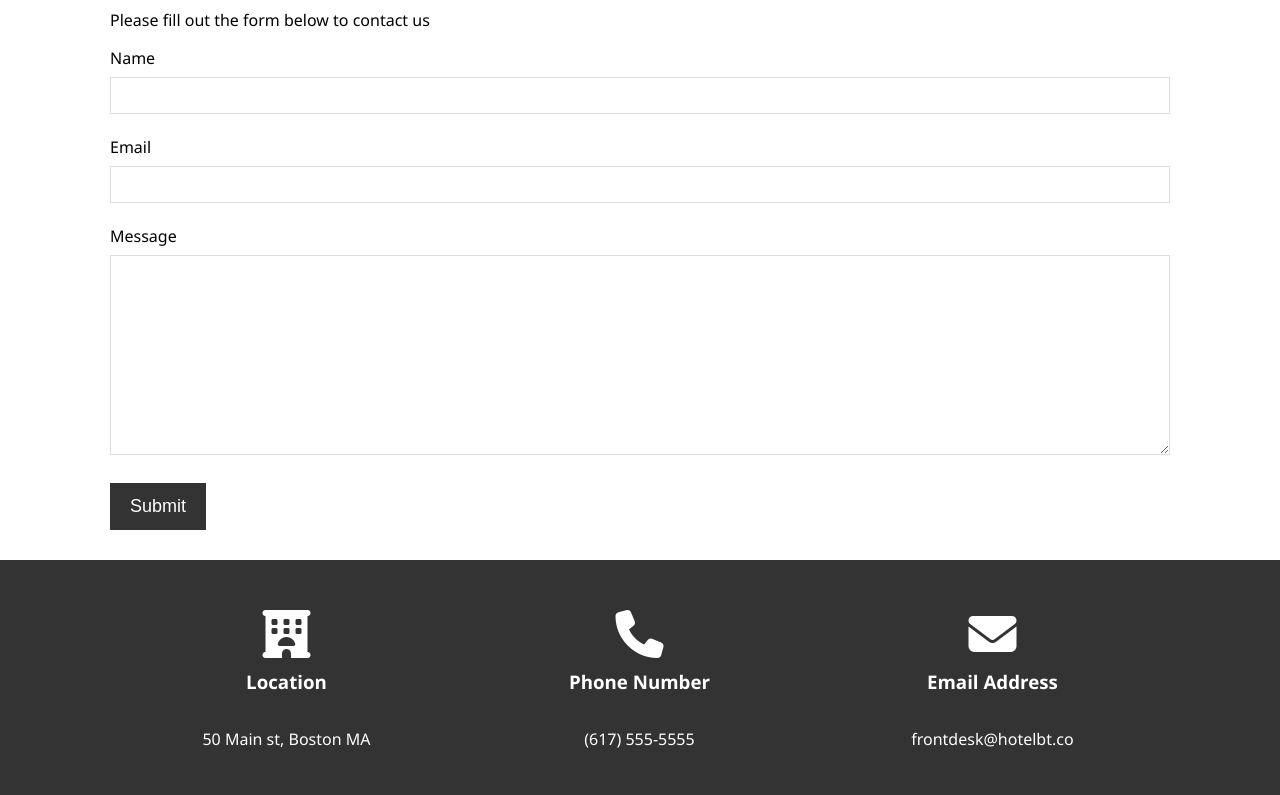
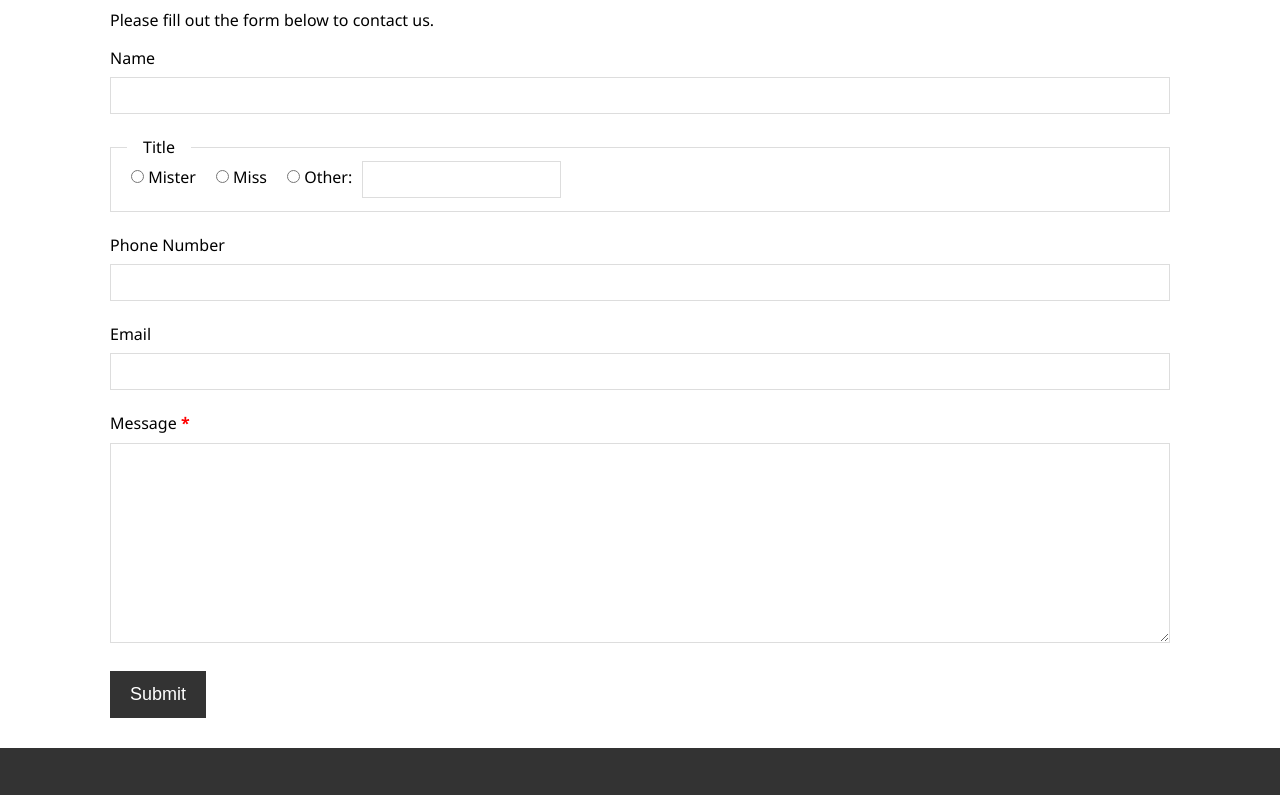
Before and after one commit to Pawper/Hotel-Website---Traversy-HTML---CSS, a plain HTML site: page contact.html in a window 1280 px wide. Shown: the part 147-942 px from the top of the page. Drawn offline with Linux system fonts and the light colour scheme.

Commit message:
A11y/SEO modifications

```diff
--- a/contact.html
+++ b/contact.html
@@ -4,21 +4,21 @@
   <meta charset="UTF-8">
   <meta name="viewport" content="width=device-width, initial-scale=1.0">
   <meta http-equiv="X-UA-Compatible" content="ie=edge">
-  <meta name="description" content="Welcome to the most extraordinary hotel in Boston Massachusetss.">
+  <meta name="description" content="Welcome to the most extraordinary hotel in Boston Massachusets.">
   <meta name="keywords" content="hotel,boston hotel, new england hotel">
   <link rel="stylesheet" href="css/style.css">
   <script src="https://kit.fontawesome.com/edb600a6e3.js" crossorigin="anonymous"></script>
-  <title>Contact • Hotel BT</title>
+  <title>Contact • Hotel BT • Boston, Massachusets, United States of Amereica</title>
 </head>
 <body>
   <header>
     <nav id="navbar">
       <div class="container">
-        <h1 class="logo"><a href="index.html">HBT</a></h1>
+        <h1 class="logo"><a href="index.html"><abbr title="Hotel BT">HBT</abbr></a></h1>
         <ul>
-          <li><a href="index.html">Home</a></li>
-          <li><a href="about.html">About</a></li>
-          <li><a class="current" href="contact.html">Contact</a></li>
+          <li><a href="index.html" title="Home Page">Home</a></li>
+          <li><a href="about.html" title="About Page with Testimonials">About</a></li>
+          <li><a class="current" href="contact.html" title="Contact Page">Contact</a></li>
         </ul>
       </div>
     </nav>
@@ -27,19 +27,47 @@
   <section id="contact-form" class="py-3">
     <div class="container">
       <h1 class="l-heading"><span class="text-primary">Contact</span> Us</h1>
-      <p>Please fill out the form below to contact us</p>
+      <p>Please fill out the form below to contact us.</p>
       <form action="process.php">
         <div class="form-group">
           <label for="name">Name</label>
           <input type="text" name="name" id="name">
         </div>
         <div class="form-group">
+          <fieldset>
+            <legend>Title</legend>
+            <ul>
+                <li>
+                  <label for="title_1">
+                    <input type="radio" id="title_1" name="title" value="M." >
+                    Mister
+                  </label>
+                </li>
+                <li>
+                  <label for="title_2">
+                    <input type="radio" id="title_2" name="title" value="Ms.">
+                    Miss
+                  </label>
+                </li>
+                <li>
+                  <label for="title_3">
+                    <input type="radio" id="title_3" name="title" value="Other">
+                    Other:</label><input type="text" name="otherTitle" id="otherTitle" aria-label="Please enter your title/pronouns." title="Please enter your title and/or pronouns.">
+                </li>
+            </ul>
+          </fieldset>
+        </div>
+        <div class="form-group">
+          <label for="phone">Phone Number</label>
+          <input type="tel" name="phone" id="phone">
+        </div>
+        <div class="form-group">
           <label for="email">Email</label>
           <input type="email" name="email" id="email">
         </div>
         <div class="form-group">
-          <label for="message">Message</label>
-          <textarea name="message" id="message"></textarea>
+          <label for="message">Message <strong><abbr title="required">*</abbr></strong></label>
+          <textarea name="message" id="message" required></textarea>
         </div>
         <button type="submit" class="btn">Submit</button>
       </form>
@@ -47,23 +75,25 @@
   </section>
 
   <section id="contact-info" class="bg-dark">
-    <div class="container">
+    <address class="container">
       <div class="box">
           <i class="fas fa-hotel fa-3x"></i>
           <h3>Location</h3>
-          <p>50 Main st, Boston MA</p>
+          <p>
+            <a href="geo:42.2472826,-70.9949239" target="_blank" title="View Hotel BT on a map.">50 Main Street, Boston <abbr title="Massachusets">MA</abbr></a>
+          </p>
       </div>
       <div class="box">
         <i class="fas fa-phone fa-3x"></i>
         <h3>Phone Number</h3>
-          <p>(617) 555-5555</p>
+        <p><a href="tel:617-555-5555" title="Call Hotel BT">(617) 555-5555</a></p>
       </div>
       <div class="box">
         <i class="fas fa-envelope fa-3x"></i>
         <h3>Email Address</h3>
-          <p>frontdesk@hotelbt.co</p>
+        <p><a href="mailto:frontdesk@hotelbt.co" title="Email Hotel BT">frontdesk@hotelbt.co</a></p>
       </div>
-    </div>
+    </address>
   </section>
 
   <footer id="main-footer">
--- a/css/style.css
+++ b/css/style.css
@@ -14,6 +14,11 @@
 a {
   color: #333;
   text-decoration: none;
+}
+
+abbr, address {
+  text-decoration: none;
+  font-style: normal;
 }
 
 h1, h2, h3 {
@@ -241,11 +246,42 @@
   margin-bottom: 5px;
 }
 
+#contact-form abbr[title="required"] {
+  color: red;
+}
+
 #contact-form input,
 #contact-form textarea {
   width: 100%;
   padding: 10px;
   border: 1px #ddd solid;
+}
+
+#contact-form legend {
+  margin: 0 1rem;
+  padding: 0 1rem;
+}
+
+#contact-form fieldset {
+  border: 1px #ddd solid;
+}
+
+#contact-form fieldset ul {
+  list-style: none;
+  display: flex;
+}
+
+#contact-form fieldset ul li {
+  float: left;
+  display: flex;
+  align-items: center;
+}
+
+#contact-form label[for^="title"],
+#contact-form input[type="radio"],
+#contact-form input#otherTitle {
+  width: auto;
+  margin: 0 0 13px 10px;
 }
 
 #contact-form textarea {
@@ -258,6 +294,16 @@
   border-color: #f7c08a;
 }
 
+/* Contact info */
+
+#contact-info a {
+  color: #fff;
+}
+
+#contact-info a:hover {
+  color: #f7c08a;
+}
+
 /* Footer */
 #main-footer {
   text-align: center;
```
Also changed, not shown: about.html (+5 -5 lines), index.html (+7 -7 lines). Lines whose indentation alone changed are shown as unchanged.
